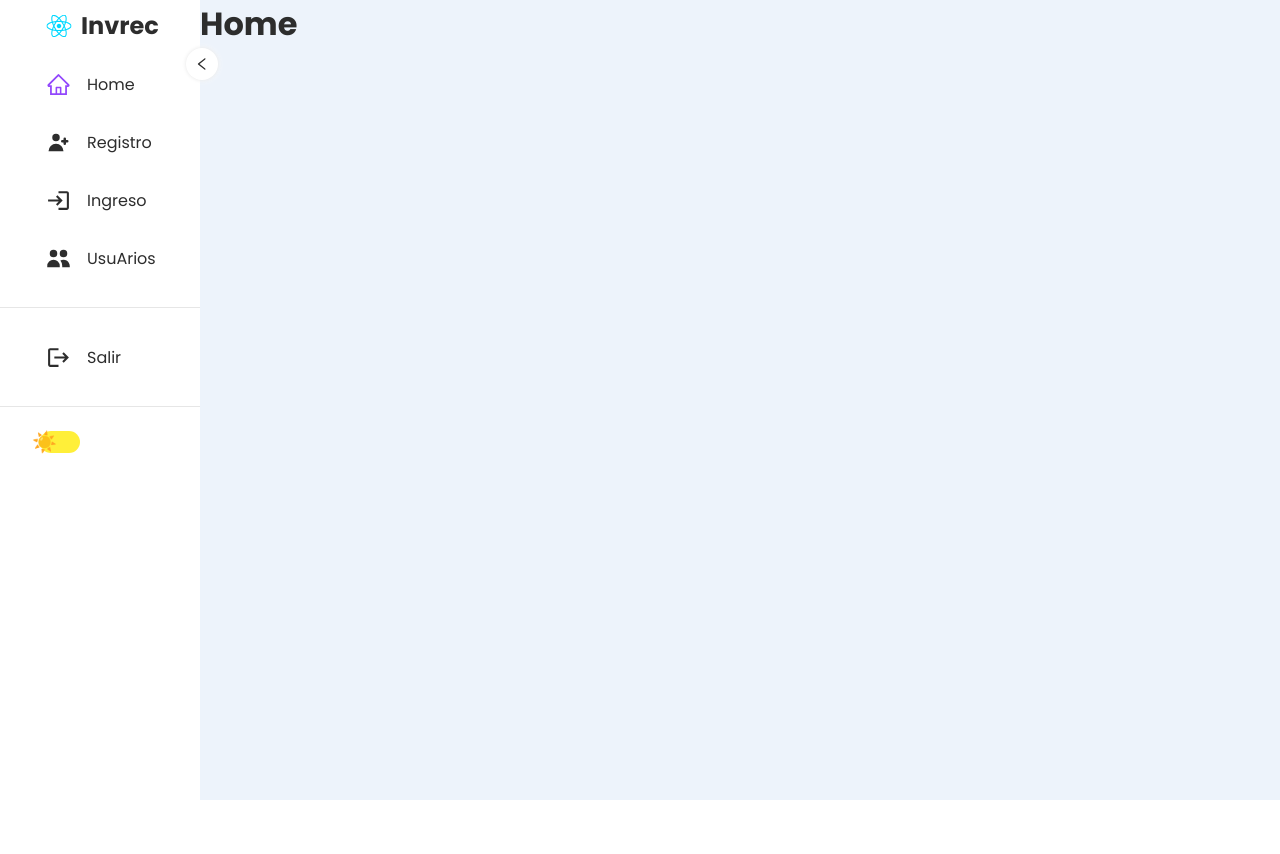
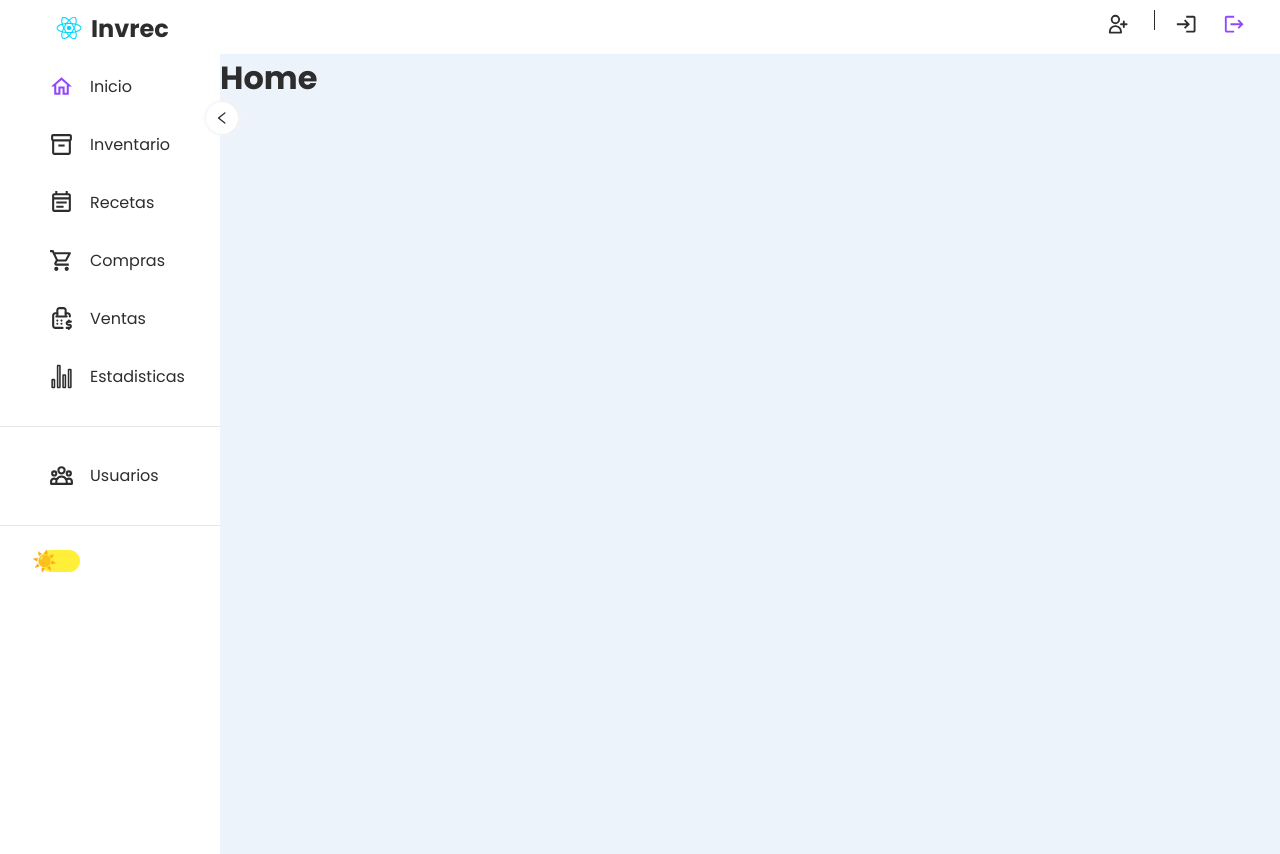
Before and after one commit to pointblu/invrec-front, a React (Vite) app: page / in a window 1280 px wide. Before the commit the page ends 800 px from the top, so only its background shows below. Built offline with nearby package versions, Linux system fonts and the light colour scheme.

Commit message:
feat: Implemenatación de header y adecuación de menu.

```diff
--- a/src/App.jsx
+++ b/src/App.jsx
@@ -1,6 +1,6 @@
 import { useState } from "react";
 import { AppRouter } from "./routers/AppRouter";
-import { Sidebar } from "./components";
+import { Header, Sidebar } from "./components";
 import styled, { ThemeProvider } from "styled-components";
 import { Light, Dark } from "./styles/Themes";
 import { ThemeContext } from "./context/ThemeContext";
@@ -13,23 +13,35 @@ function App() {
   return (
     <ThemeContext.Provider value={{ setTheme, theme }}>
       <ThemeProvider theme={themeStyle}>
-        <Container className={sidebarOpen ? "sidebarState active" : ""}>
-          <Sidebar sidebarOpen={sidebarOpen} setSidebarOpen={setSidebarOpen} />
-          <AppRouter />
-        </Container>
+        <AppContainer>
+          <Header />
+          <Container className={sidebarOpen ? "sidebarState active" : ""}>
+            <Sidebar
+              sidebarOpen={sidebarOpen}
+              setSidebarOpen={setSidebarOpen}
+            />
+            <AppRouter />
+          </Container>
+        </AppContainer>
       </ThemeProvider>
     </ThemeContext.Provider>
   );
 }
 const Container = styled.div`
   display: grid;
-  grid-template-columns: 80px auto;
+  grid-template-columns: 90px auto;
   background: ${({ theme }) => theme.bgtotal};
   transition: all 0.3s;
   &.active {
-    grid-template-columns: 200px auto;
+    grid-template-columns: 220px auto;
   }
   color: ${({ theme }) => theme.text};
 `;
 
+const AppContainer = styled.div`
+  display: flex;
+  flex-direction: column;
+  height: 100vh;
+`;
+
 export default App;
--- a/src/components/Header.jsx
+++ b/src/components/Header.jsx
@@ -1,9 +1,90 @@
 import styled from "styled-components";
+import { MdLogin, MdLogout } from "react-icons/md";
+import { HiOutlineUserAdd } from "react-icons/hi";
+import { NavLink } from "react-router-dom";
+import { v } from "../styles/Variables";
+
 export function Header() {
+  const linksArray = [
+    { icon: <HiOutlineUserAdd />, label: "", to: "/registro" },
+  ];
+
+  const secondarylinksArray = [
+    { icon: <MdLogin />, label: "", to: "/ingreso" },
+    {
+      icon: <MdLogout />,
+      label: "",
+      to: "/",
+    },
+  ];
   return (
     <Container>
-      <h1>Header</h1>
+      {linksArray.map(({ icon, label, to }) => (
+        <div className="Linkcontainer" key={label}>
+          <NavLink
+            to={to}
+            className={({ isActive }) => `Link${isActive ? " active" : ""}`}
+          >
+            <div className="icon">{icon}</div>
+            <span>{label}</span>
+          </NavLink>
+        </div>
+      ))}
+      <Divider />
+      {secondarylinksArray.map(({ icon, label, to }) => (
+        <div className="Linkcontainer" key={label}>
+          <NavLink
+            to={to}
+            className={({ isActive }) => `Link${isActive ? " active" : ""}`}
+          >
+            <div className="icon">{icon}</div>
+            <span>{label}</span>
+          </NavLink>
+        </div>
+      ))}
     </Container>
   );
 }
-const Container = styled.div``;
+
+const Container = styled.header`
+  background-color: ${({ theme }) => theme.bg};
+  color: ${({ theme }) => theme.text};
+  padding: 10px 20px;
+  height: 60px;
+  display: flex;
+  justify-content: flex-end;
+  box-shadow: 0px 2px 5px rgba(0, 0, 0, 0.1);
+
+  .Linkcontainer {
+    .Link {
+      display: flex;
+      align-items: center;
+      margin: 0 10px;
+      text-decoration: none;
+      padding: calc(${v.smSpacing}-2px) 0;
+      color: ${({ theme }) => theme.text};
+      font-size: 1.4rem;
+      transition: color 0.3s;
+
+      &.active {
+        color: ${({ theme }) => theme.bg4};
+      }
+
+      .icon {
+        margin-right: 5px;
+      }
+    }
+    &:hover {
+      background-color: ${({ theme }) => theme.bg3};
+      border-radius: 5px;
+      transition: background-color 0.3s;
+    }
+  }
+`;
+
+const Divider = styled.div`
+  width: 1px;
+  height: 20px;
+  background-color: ${({ theme }) => theme.text};
+  margin: 0 10px;
+`;
--- a/src/components/SideBar.jsx
+++ b/src/components/SideBar.jsx
@@ -2,9 +2,16 @@ import styled from "styled-components";
 import logo from "../assets/react.svg";
 import { v } from "../styles/Variables";
 import PropTypes from "prop-types";
-import { AiOutlineLeft, AiOutlineHome } from "react-icons/ai";
-import { MdLogin, MdLogout } from "react-icons/md";
-import { HiUsers, HiUserAdd } from "react-icons/hi";
+import { AiOutlineLeft } from "react-icons/ai";
+import { HiOutlineUserGroup } from "react-icons/hi";
+import {
+  MdOutlineInventory2,
+  MdOutlineEventNote,
+  MdOutlineHome,
+  MdOutlineShoppingCart,
+} from "react-icons/md";
+import { IoStatsChartOutline } from "react-icons/io5";
+import { TbCashRegister } from "react-icons/tb";
 import { NavLink } from "react-router-dom";
 import { useContext } from "react";
 import { ThemeContext } from "../context/ThemeContext";
@@ -23,7 +30,7 @@ export function Sidebar({ sidebarOpen, setSidebarOpen }) {
   };
 
   return (
-    <Container $isOpen={sidebarOpen} themeUse={theme}>
+    <Container $isOpen={sidebarOpen} $themeUse={theme}>
       <button className="sidebarbutton" onClick={ModSidebaropen}>
         <AiOutlineLeft />
       </button>
@@ -38,7 +45,7 @@ export function Sidebar({ sidebarOpen, setSidebarOpen }) {
         <div className="LinkContainer" key={label}>
           <NavLink
             to={to}
-            className={({ isActive }) => `Links${isActive ? ` active` : ``}`}
+            className={({ isActive }) => `Links${isActive ? " active" : ""}`}
           >
             <div className="Linkicon">{icon}</div>
             {sidebarOpen && <span>{label}</span>}
@@ -50,7 +57,7 @@ export function Sidebar({ sidebarOpen, setSidebarOpen }) {
         <div className="LinkContainer" key={label}>
           <NavLink
             to={to}
-            className={({ isActive }) => `Links${isActive ? ` active` : ``}`}
+            className={({ isActive }) => `Links${isActive ? " active" : ""}`}
           >
             <div className="Linkicon">{icon}</div>
             {sidebarOpen && <span>{label}</span>}
@@ -68,6 +75,7 @@ export function Sidebar({ sidebarOpen, setSidebarOpen }) {
                     type="checkbox"
                     className="theme-swither"
                     onClick={CambiarTheme}
+                    aria-label="Cambiar tema"
                   ></input>
                   <span className="slider round"></span>
                 </label>
@@ -82,34 +90,46 @@ export function Sidebar({ sidebarOpen, setSidebarOpen }) {
 //#region links
 const linksArray = [
   {
-    label: "Home",
-    icon: <AiOutlineHome />,
+    label: "Inicio",
+    icon: <MdOutlineHome />,
     to: "/",
   },
+
   {
-    label: "Registro",
-    icon: <HiUserAdd />,
-    to: "/registro",
+    label: "Inventario",
+    icon: <MdOutlineInventory2 />,
+    to: "/inventario",
   },
   {
-    label: "Ingreso",
-    icon: <MdLogin />,
-    to: "/ingreso",
+    label: "Recetas",
+    icon: <MdOutlineEventNote />,
+    to: "/recetas",
   },
   {
-    label: "UsuArios",
-    icon: <HiUsers />,
-    to: "/usuarios",
+    label: "Compras",
+    icon: <MdOutlineShoppingCart />,
+    to: "/compras",
+  },
+  {
+    label: "Ventas",
+    icon: <TbCashRegister />,
+    to: "/ventas",
+  },
+  {
+    label: "Estadisticas",
+    icon: <IoStatsChartOutline />,
+    to: "/estadisticas",
   },
 ];
+
 //#endregion
 
 //#region secondary links
 const secondarylinksArray = [
   {
-    label: "Salir",
-    icon: <MdLogout />,
-    to: "/null",
+    label: "Usuarios",
+    icon: <HiOutlineUserGroup />,
+    to: "/usuarios",
   },
 ];
 //#endregion
@@ -119,6 +139,7 @@ const Container = styled.div`
   background: ${(props) => props.theme.bg};
   color: ${(props) => props.theme.text};
   position: sticky;
+
   .sidebarbutton {
     position: absolute;
     top: ${v.xxlSpacing};
@@ -147,6 +168,7 @@ const Container = styled.div`
   .logocontent {
     display: flex;
     justify-content: center;
+    margin: -3.2rem 0 0 0;
     align-items: center;
     padding: ${v.smSpacing};
     gap: ${v.ssmSpacing};
@@ -170,6 +192,8 @@ const Container = styled.div`
     padding: 0 15%;
     :hover {
       background: ${(props) => props.theme.bg3};
+      border-radius: 5px;
+      transition: background-color 0.3s;
     }
     .Links {
       display: flex;
@@ -250,8 +274,8 @@ const Container = styled.div`
               left: 0;
               right: 0;
               bottom: 0;
-              background: ${({ themeUse }) =>
-                themeUse === "light" ? v.lightcheckbox : v.checkbox};
+              background: ${({ $themeUse }) =>
+                $themeUse === "light" ? v.lightcheckbox : v.checkbox};
 
               transition: 0.4s;
               &::before {
--- a/src/styles/Variables.jsx
+++ b/src/styles/Variables.jsx
@@ -1,5 +1,5 @@
 export const v = {
-  sidebarWidth: `200px`,
+  sidebarWidth: `220px`,
   sidebarWidthInitial: `10vw`,
   ssmSpacing: `4px`,
   smSpacing: `8px`,
```
